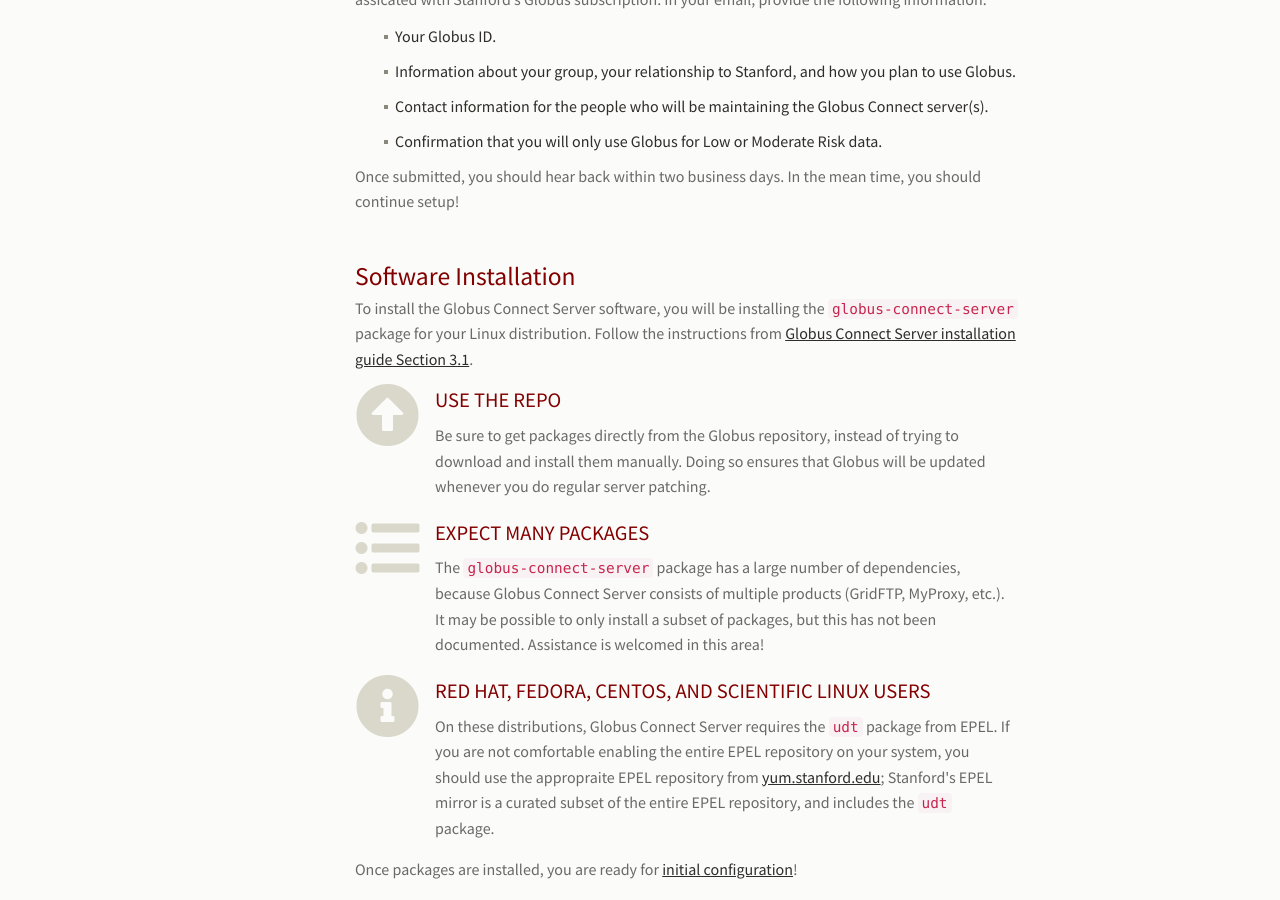
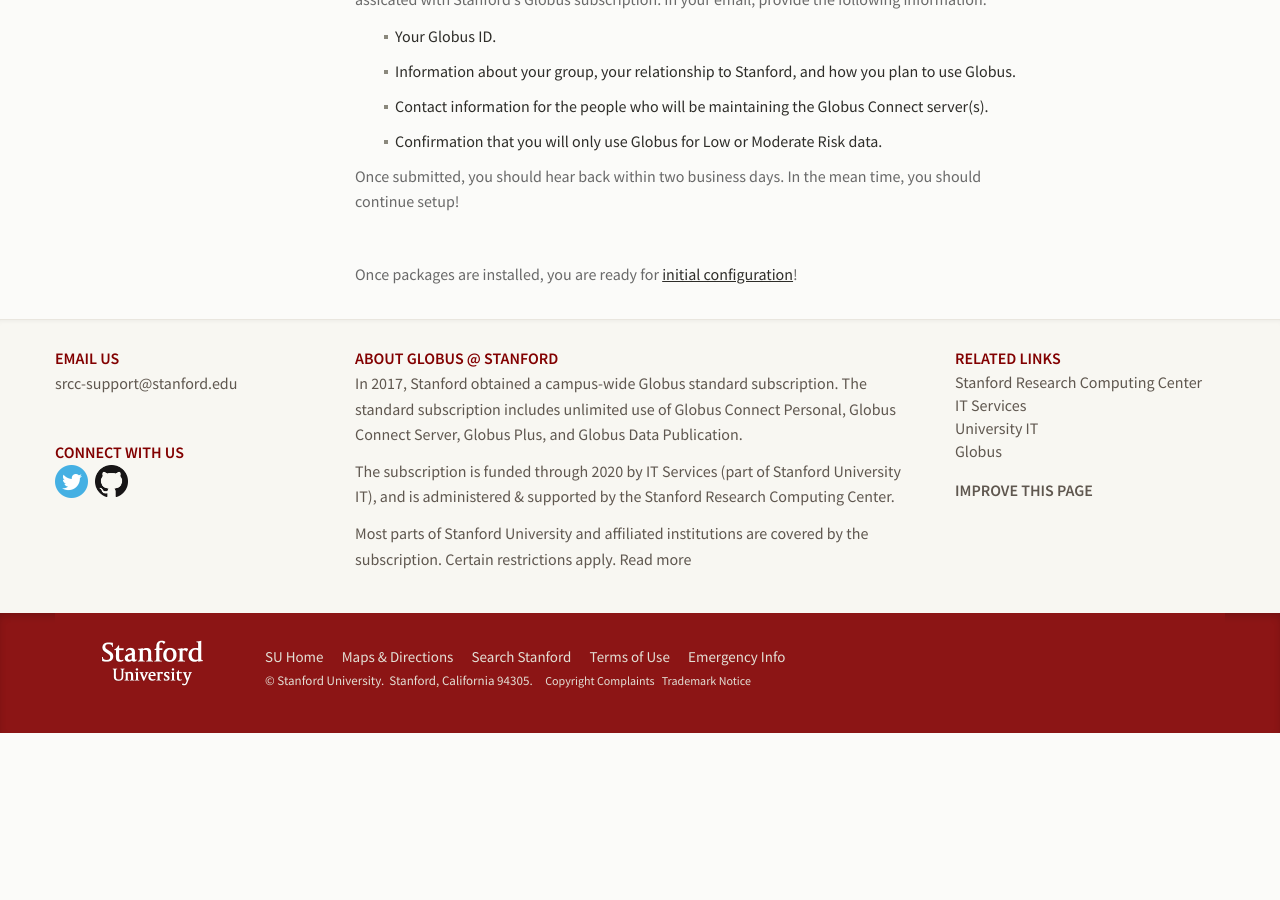
Before and after one commit to stanford-rc/globus.stanford.edu, a Jekyll site: the page built from server/install.md, in a window 1280 px wide and 900 px high, scrolled down 3951 px. Built offline with Jekyll 4.4.1, drawn with Linux system fonts in a browser that asks for light colours; nearby versions of some CDN libraries; comment, search, counter and statistics services are not loaded; after the commit the page ends 4684 px from its top, so only the background shows below that.

Commit message:
Move GCS install to the Initial Configuration page
The actuall installation section is pretty small, docs-wise.  Since I'm
going to be expanding the site prep section, let's move this chunk of docs out
first.

```diff
--- a/server/install.md
+++ b/server/install.md
@@ -206,30 +206,6 @@ time, you should continue setup!
 
 &nbsp;
 
-## Software Installation
-
-To install the Globus Connect Server software, you will be installing the
-`globus-connect-server` package for your Linux distribution.  Follow the
-instructions from [Globus Connect Server installation guide Section
-3.1](https://docs.globus.org/globus-connect-server-installation-guide/#install_globus_connect_server).
-
-{% include info-box.html
-   icon="arrow-alt-circle-up"
-   header="Use the Repo"
-   content="Be sure to get packages directly from the Globus repository, instead of trying to download and install them manually.  Doing so ensures that Globus will be updated whenever you do regular server patching."
-%}
-
-{% include info-box.html
-   icon="list-ul"
-   header="Expect Many Packages"
-   content="The <code>globus-connect-server</code> package has a large number of dependencies, because Globus Connect Server consists of multiple products (GridFTP, MyProxy, etc.).  It may be possible to only install a subset of packages, but this has not been documented.  Assistance is welcomed in this area!"
-%}
-
-{% include info-box.html
-   header="Red Hat, Fedora, CentOS, and Scientific Linux users"
-   content="On these distributions, Globus Connect Server requires the <code>udt</code> package from EPEL.  If you are not comfortable enabling the entire EPEL repository on your system, you should use the appropraite EPEL repository from <a href=\"http://yum.stanford.edu/mrepo\">yum.stanford.edu</a>; Stanford's EPEL mirror is a curated subset of the entire EPEL repository, and includes the <code>udt</code> package."
-%}
-
 Once packages are installed, you are ready for [initial configuration]({{
 "server/configure.html" | relative_url }})!
 
```
Also changed, not shown: server/configure.md (+30 -6 lines).
